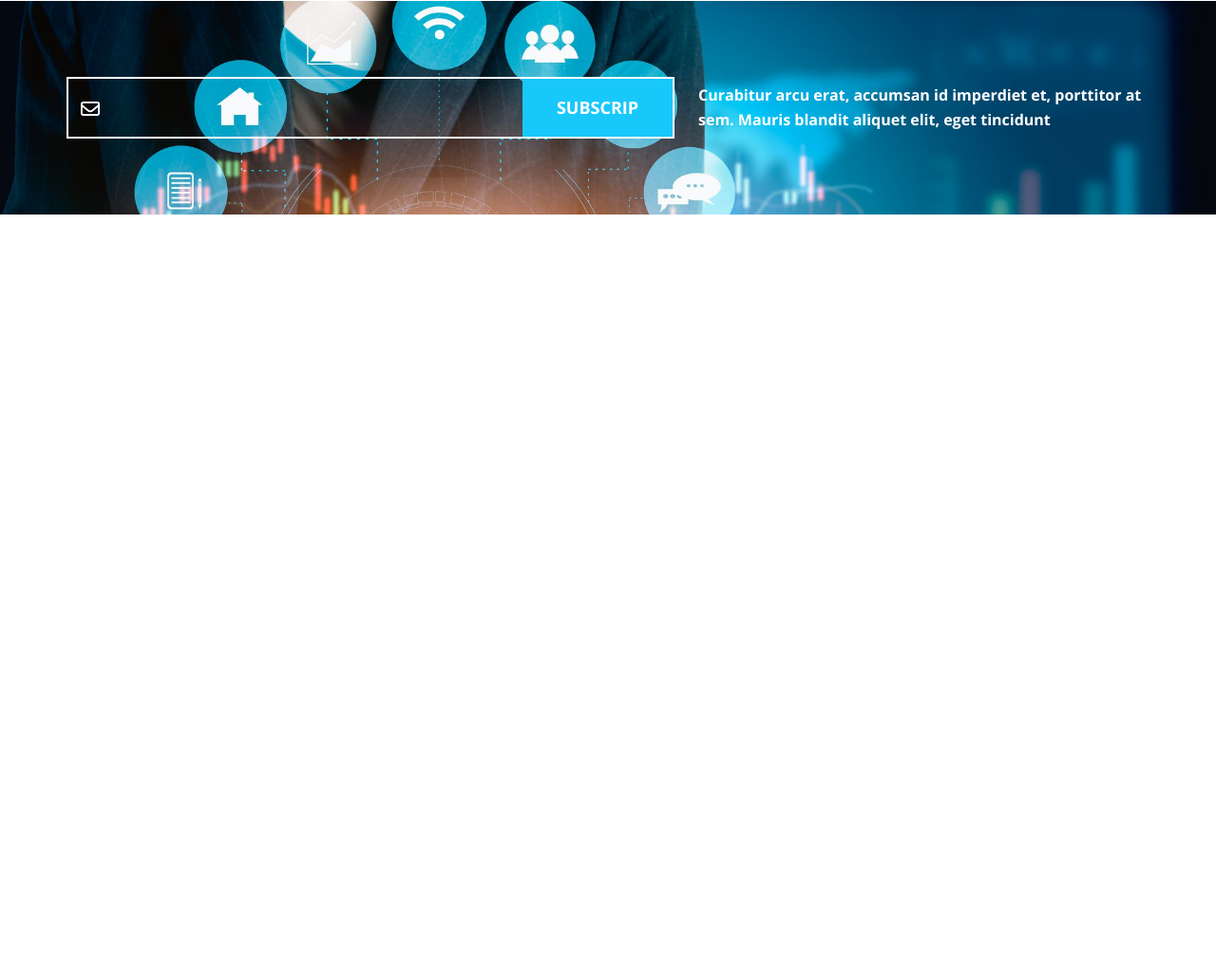
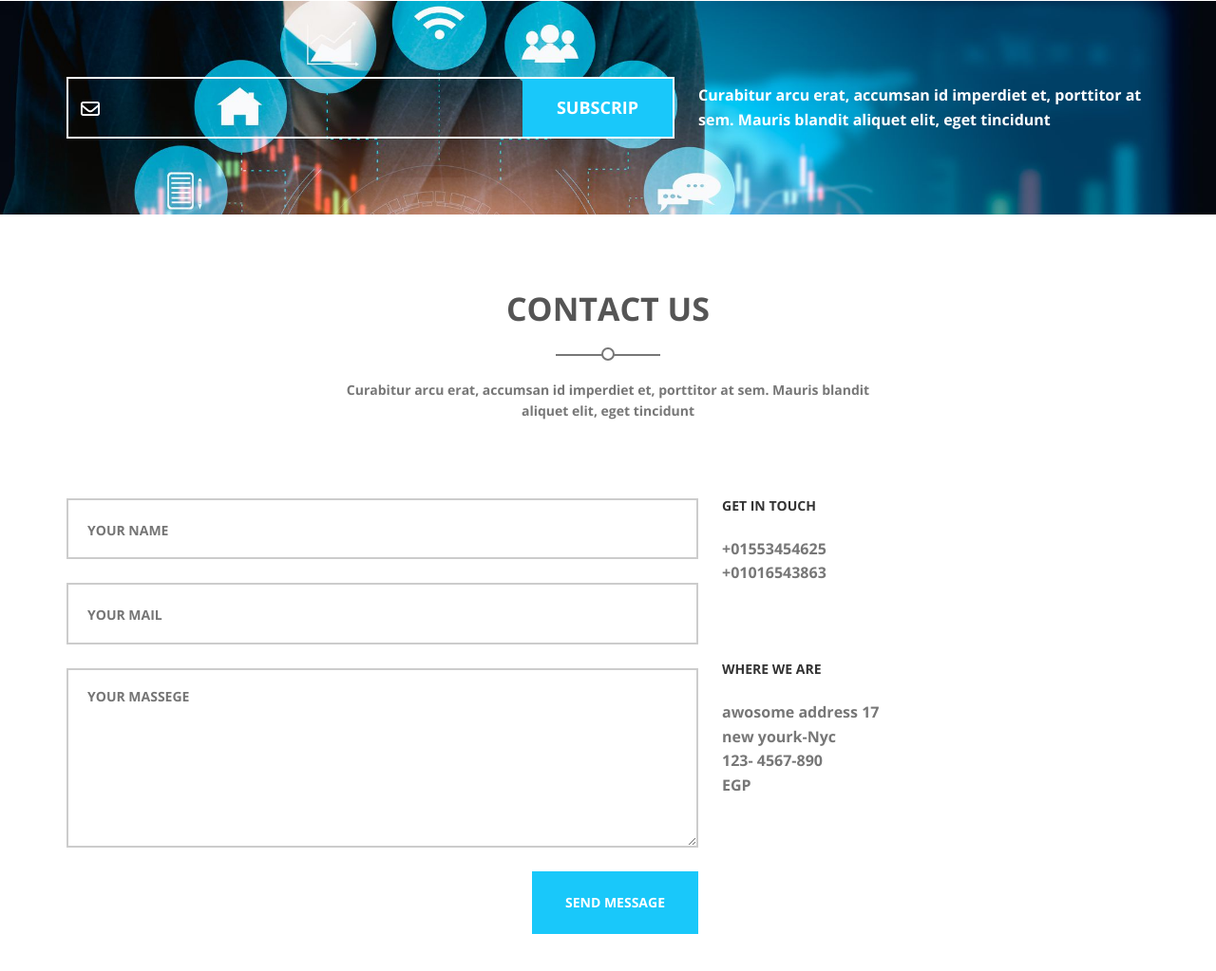
Before and after one commit to Elmohtarif2410/templete-tow, a plain HTML site: page index.html in a window 1280 px wide. Shown: the part 6588-7611 px from the top of the page at 95% size. Drawn offline with nearby package versions, Linux system fonts and the light colour scheme.

Commit message:
V.1.0.16

```diff
--- a/css/style.css
+++ b/css/style.css
@@ -1023,6 +1023,11 @@ header .container nov .search i:hover {
     display: flex;
 }
 
+@media (max-width: 991px) {
+    .supscrip .container {display: unset; text-align: center;}
+    .supscrip .container form {margin-bottom: 25px; padding: 0;}
+}
+
 .supscrip .container form i {
     position: absolute;
     left: 15px;
@@ -1054,6 +1059,7 @@ header .container nov .search i:hover {
     border-left: none;
     font-size: 18px;
     cursor: pointer;
+    min-width: fit-content;
 }
 
 .supscrip .container p {
@@ -1061,4 +1067,75 @@ header .container nov .search i:hover {
     color: #fff;
     line-height: 1.6;
 }
+
                 /* End supscrip */
+
+                /* Start Contct Us */
+
+.contact-us {
+    padding-top: var(--main-padding);
+    padding-bottom: var(--main-padding)
+}
+
+.contact-us .container .form {
+    display: grid;
+    grid-template-columns: repeat(12, 1fr);
+    grid-template-areas: "form form form form form form form text text text text text";
+}
+
+.contact-us .container form {
+    grid-area: form;
+    display: flex;
+    flex-direction: column
+}
+
+.contact-us .container form input,
+.contact-us .container form textarea {
+    padding: 20px;
+    margin-bottom: 25px;
+    background-color: none;
+    outline: none;
+    border: 2px solid #ccc;
+    font-size: 18px;
+    caret-color: var(--mainColor)
+}
+
+.contact-us .container form input::placeholder,
+.contact-us .container form textarea::placeholder {text-transform: uppercase; font-size: 14px;}
+
+.contact-us .container form input[type="submit"] {
+    align-self: flex-end;
+    border: none;
+    outline: none;
+    background: var(--mainColor);
+    color: #fff;
+    text-transform: uppercase;
+    font-size: 14px;
+    padding: 25px 35px;
+    cursor: pointer;
+}
+
+.contact-us .container .text {
+    grid-area: text;
+    margin-left: 25px;
+}
+
+.contact-us .container .text h3 {
+    font-size: 14px;
+    text-transform: uppercase;
+    margin-bottom: 25px;
+    color: #333
+}
+
+.contact-us .container .text p {
+    margin-bottom: 80px;
+    color: #777;
+    line-height: 1.6
+}
+
+@media (max-width: 767px) {
+    .contact-us .container .form {display: unset}
+    .contact-us .container .text {display: none}
+}
+
+                /* End Contct Us */
--- a/index.html
+++ b/index.html
@@ -378,7 +378,39 @@
                     <input type="email" name="" id="">
                     <input type="submit" value="subscrip">
                 </form>
-                <p>Curabitur arcu erat, accumsan id imperdiet et, porttitor at sem. Mauris blandit aliquet elit, eget tincidunt</p>
+               <p>Curabitur arcu erat, accumsan id imperdiet et, porttitor at sem. Mauris blandit aliquet elit, eget tincidunt</p>
+            </div>
+        </div>
+
+        <!-- Contact Us  -->
+        <div class="contact-us">
+            <div class="container">
+                <div class="main-heading">
+                    <h2>contact us</h2>
+                    <p>Curabitur arcu erat, accumsan id imperdiet et, porttitor at sem. Mauris blandit aliquet elit, eget tincidunt</p>
+                </div>
+                <div class="form">
+                    <form action="">
+                        <input type="text" placeholder="your name">
+                        <input type="email" placeholder="your mail">
+                        <textarea rows="7" placeholder="your massege"></textarea>
+                        <input type="submit" value="send message">
+                    </form>
+                    <div class="text">
+                        <h3>get in touch</h3>
+                        <p>
+                            +01553454625<br/>
+                            +01016543863
+                        </p>
+                        <h3>where we are</h3>
+                        <p>
+                            awosome address 17<br/>
+                            new yourk-Nyc<br/>
+                            123- 4567-890<br/>
+                            EGP
+                        </p>
+                    </div>
+                </div>
             </div>
         </div>
     </body>
```
